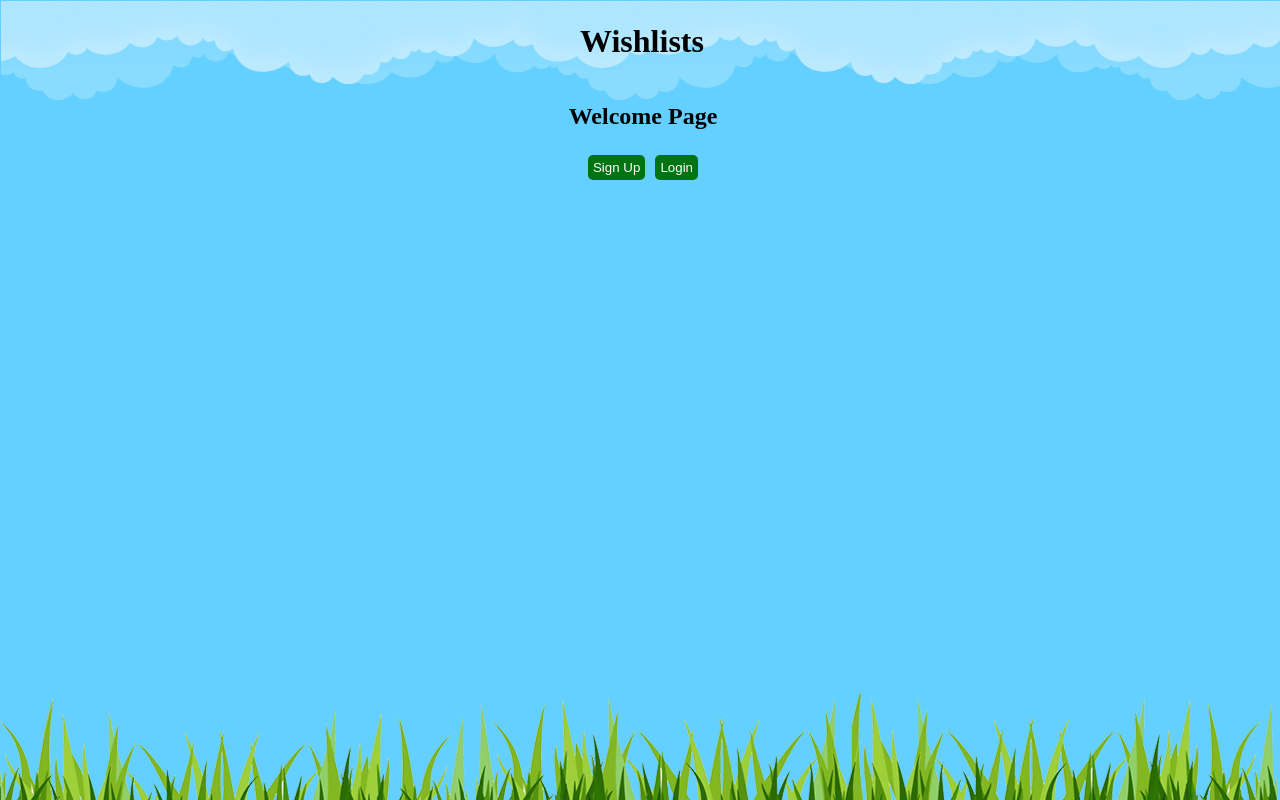
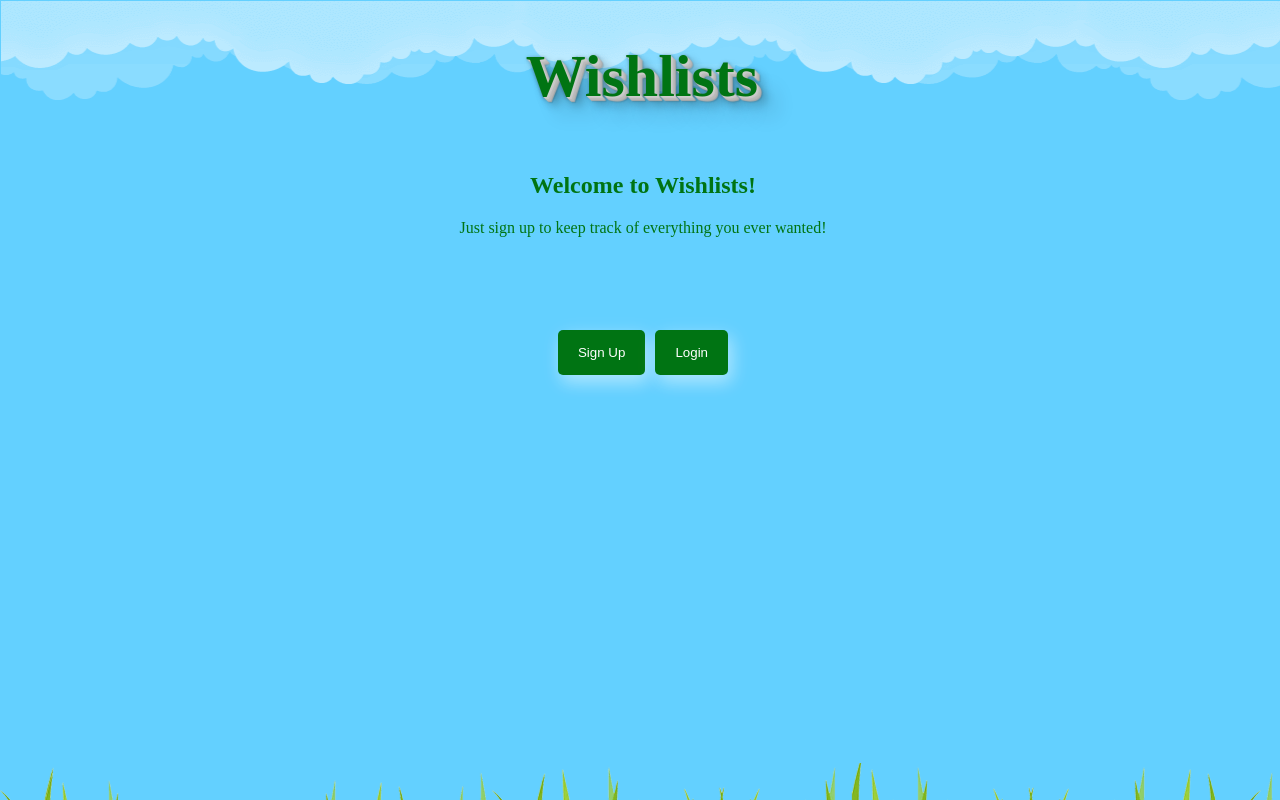
Before and after one commit to mjmailliard/wishlist, a React (Create React App) app in the folder wishlist_ui/: page / in a window 1280 px wide. Shown: the top 800 px of the page. Built offline with nearby package versions, Linux system fonts and the light colour scheme.

Commit message:
added shadow to main title, minor styling hanges

```diff
--- a/wishlist_ui/src/App.css
+++ b/wishlist_ui/src/App.css
@@ -3,6 +3,10 @@ header {
 
   text-align: center;
 
+}
+p {
+  color: rgb(0, 116, 19);
+  text-align: center;
 }
 .clouds {
   background-position: fixed;
@@ -42,6 +46,7 @@ border: 1px solid rgb(179, 179, 179) ;
 .listSelectDiv:hover{
   background-color: rgb(0, 116, 19);
   color: white;
+  border-radius: 5px;
 }
 .listItemDiv{
   margin-left: 10px;
@@ -52,12 +57,13 @@ border: 1px solid rgb(179, 179, 179) ;
 button{
   background-color: rgb(0, 116, 19);
   color: white;
-  padding: 5px 5px;
+  padding: 15px 20px;
   margin: 8px;
   border: none;
   border-radius: 5px;
   cursor: pointer;
   z-index: 10;
+  box-shadow: 3px 8px 16px 0 rgba(255, 255, 255, 0.26), 4px 6px 20px 0 rgba(255, 255, 255, 0.301);
 ;
 }
 button:hover {
@@ -123,6 +129,7 @@ input[type=submit] {
 }
 input[type=submit]:hover {
   background-color: rgb(29, 192,0);
+
 }
 
 .itemName{
@@ -149,11 +156,26 @@ padding: 0px;
   border: 1px solid rgb(129, 129, 129) ;
   margin: 2px;
 }
-
+h1 {
+  font-size: 60px;
+color: rgb(0, 116, 19);
+text-shadow: 1px 1px 1px rgb(204, 204, 204),
+2px 2px 1px #c9c9c9,
+3px 3px 1px #bbb,
+4px 4px 1px #b9b9b9,
+5px 5px 1px #aaa,
+               6px 6px 1px rgba(0,0,0,.1),
+               0 0 5px rgba(0,0,0,.1),
+               1px 1px 3px rgba(0,0,0,.3),
+               3px 3px 5px rgba(0,0,0,.2),
+               5px 5px 10px rgba(0,0,0,.25),
+               10px 10px 10px rgba(0,0,0,.2),
+               20px 20px 20px rgba(0,0,0,.15);
+}
 
 h2 {
-text-align: center
-
+text-align: center;
+color: rgb(0, 116, 19);
 }
 
 .divMain {
@@ -165,19 +187,28 @@ text-align: center
 }
 
 .listName{
-  width: 50vw;
+  /* width: 50vw; */
+  border-radius: 5px;
 
 }
 .listName:hover{
 
   color: rgb(0, 116, 19);
+   border-radius: 5px;
 }
 .Collapsible {
-  background-color: rgba(250, 235, 215, 0.452)
+  background-color: rgba(255, 255, 255, 0.603);
+  border-radius: 5px;
+  padding: 2px;
 
 }
 .Collapsible:hover{
-  width: 50vw;
+
+  border-radius: 5px;
+  padding:2px;
+}
+.userProfile {
+  color: rgb(0, 116, 19);
 }
 
 footer {
--- a/wishlist_ui/src/components/Profile.js
+++ b/wishlist_ui/src/components/Profile.js
@@ -139,7 +139,7 @@ history.go(0)
 <form onSubmit={this.handleSubmit}>
  <Toggle>
  {({ on, off, toggle }) => (
-<div>
+<div className="userProfile">
 {off && <button onClick={ toggle }>Edit</button>} <br/>
 
 Name: {off && <label>{this.state.name}</label>}<br/>
--- a/wishlist_ui/src/components/Welcome.js
+++ b/wishlist_ui/src/components/Welcome.js
@@ -9,7 +9,15 @@ class Welcome extends Component {
         <Layout>
         <div className="divMain">
 
-          <h2>Welcome Page</h2>
+          <h2>Welcome to Wishlists!</h2>
+          <p>
+            Just sign up to keep track of everything you ever wanted!
+          </p>
+          <br/>
+          <br/>
+          <br/>
+          <br/>
+
           <div className="buttonDiv">
             <a href="/signup"><button className="signUpButton">Sign Up</button></a>
             <a href="/login"><button className="loginButton">Login</button></a>
```
Also changed, not shown: wishlist_ui/src/components/User.js (+6 -1 lines).
